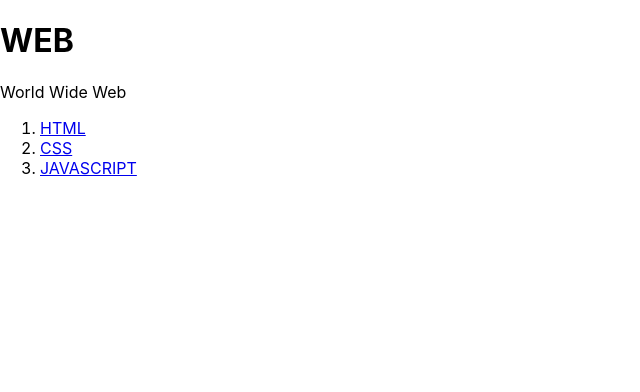
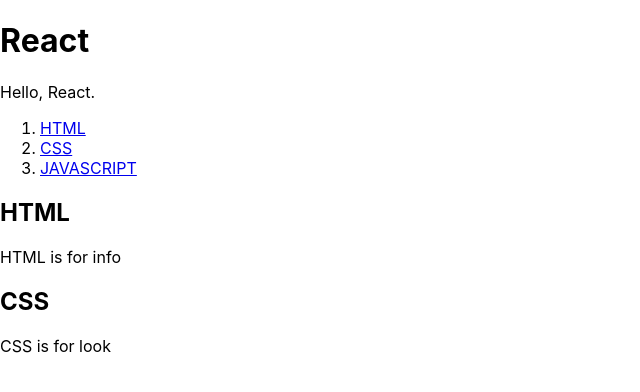
Before and after one commit to Conatuseus/studyReact, a React (Create React App) app: page / in a window 1280 px wide. Shown: the top 392 px of the page, without its empty margins (0-640 px from the left). Built offline with nearby package versions, Linux system fonts and the light colour scheme.

Commit message:
property 사용
props를 사용해서 재사용의 활용성을 늘린다

```diff
--- a/src/App.js
+++ b/src/App.js
@@ -4,8 +4,8 @@
   render(){
     return (
       <header>
-        <h1>WEB</h1>
-        World Wide Web
+        <h1>{this.props.title}</h1>
+        {this.props.sub}
       </header>
     );
   }
@@ -25,14 +25,28 @@
   }
 }
 
+class Content extends Component {
+  render(){
+      return (
+          <article>
+            <h2>{this.props.title}</h2>
+            {this.props.desc}
+          </article>
+      );
+  }
+
+}
+
 
 class App extends Component {
   render() {
     return (
       <div className="App">
 
-        <Subject></Subject>
+        <Subject title="React" sub="Hello, React."></Subject>
         <TOC></TOC>
+        <Content title="HTML" desc="HTML is for info"> </Content>
+        <Content title="CSS" desc="CSS is for look"> </Content>
       </div>
     );
   }
```
